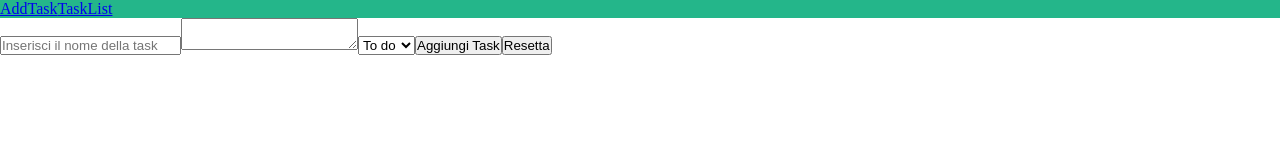
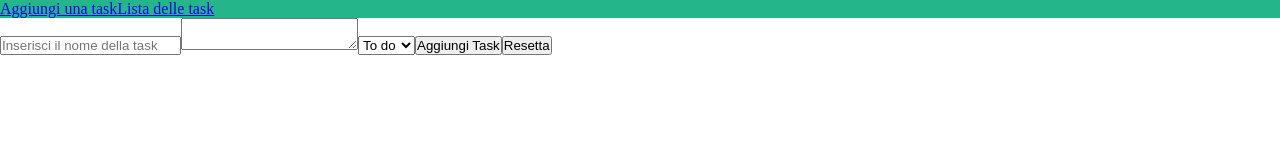
Before and after one commit to gabriele-ag/ex-react-task-manager, a React (Vite) app: page / in a window 1280 px wide. Shown: the top 160 px of the page. Built offline with nearby package versions, Linux system fonts and the light colour scheme; no server answers.

Commit message:
feat: fix and updated components

```diff
--- a/src/components/AppHeader.jsx
+++ b/src/components/AppHeader.jsx
@@ -2,11 +2,11 @@ import { NavLink } from "react-router-dom";
 
 export const AppHeader = () => {
     const links = [{
-        title: "AddTask",
+        title: "Aggiungi una task",
         url: "/",
     },
     {
-        title: "TaskList",
+        title: "Lista delle task",
         url: "/task",
 
     }];
--- a/src/pages/AddTask.jsx
+++ b/src/pages/AddTask.jsx
@@ -74,7 +74,7 @@ const AddTask = () => {
 
     const resetForm = (e) => {
         e.preventDefault()
-        setTaskName("")
+        setTitle("")
         descriptionRef.current.value = ""
         statusTaskRef.current.value = ""
     }
```
